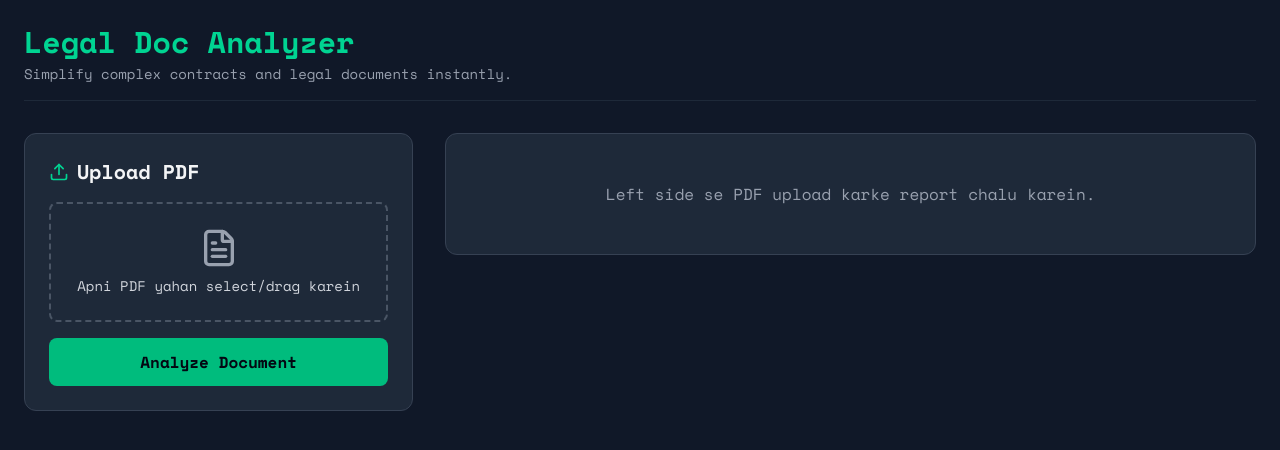
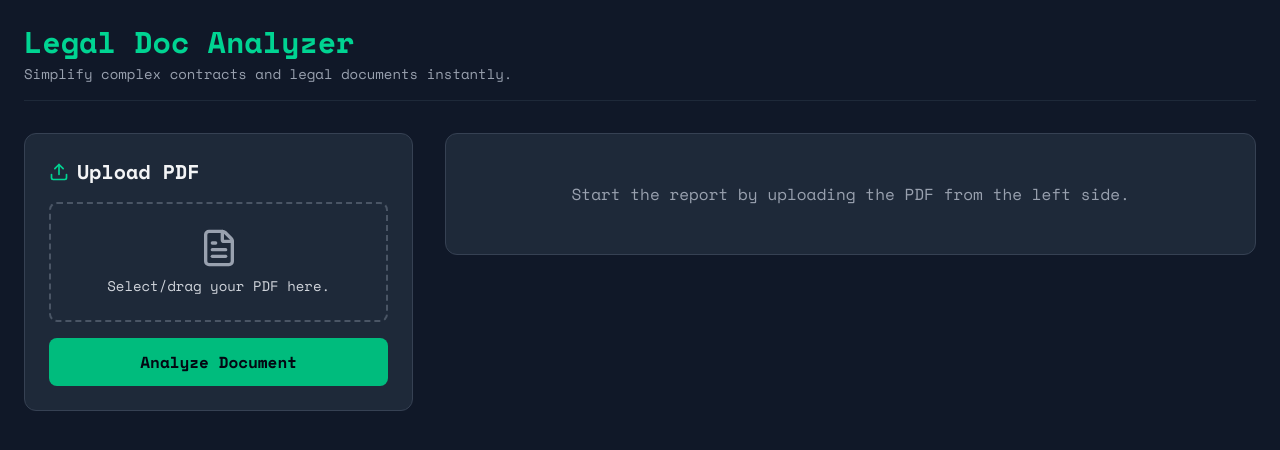
Before and after one commit to ShubhVadke/legal-insighter, a Next.js app in the folder frontend/: page / in a window 1280 px wide. Shown: the top 450 px of the page. Built offline with nearby package versions, Linux system fonts and the light colour scheme.

Commit message:
Update PDF upload instructions to English

```diff
--- a/frontend/app/page.tsx
+++ b/frontend/app/page.tsx
@@ -97,7 +97,7 @@ export default function Home() {
           <div className="border-2 border-dashed border-gray-600 rounded-lg p-6 text-center hover:border-emerald-500 transition-colors relative cursor-pointer">
             <input type="file" accept=".pdf" onChange={handleFileChange} className="absolute inset-0 opacity-0 cursor-pointer" />
             <FileText className="mx-auto text-gray-400 mb-2" size={40} />
-            <p className="text-sm text-gray-300">{file ? file.name : "Apni PDF yahan select/drag karein"}</p>
+            <p className="text-sm text-gray-300">{file ? file.name : "Select/drag your PDF here."}</p>
           </div>
           {error && <p className="text-red-400 text-sm mt-3 font-medium">⚠️ {error}</p>}
           <button onClick={uploadAndAnalyze} disabled={loading} className="w-full mt-4 bg-emerald-500 hover:bg-emerald-600 disabled:bg-gray-700 text-gray-950 font-bold py-3 px-4 rounded-lg flex items-center justify-center gap-2">
@@ -109,7 +109,7 @@ export default function Home() {
         <div className="lg:col-span-8 space-y-6">
           {!analysis && !loading && (
             <div className="bg-gray-800 p-12 rounded-xl border border-gray-700 text-center text-gray-400">
-              Left side se PDF upload karke report chalu karein.
+              Start the report by uploading the PDF from the left side.
             </div>
           )}
 
```
